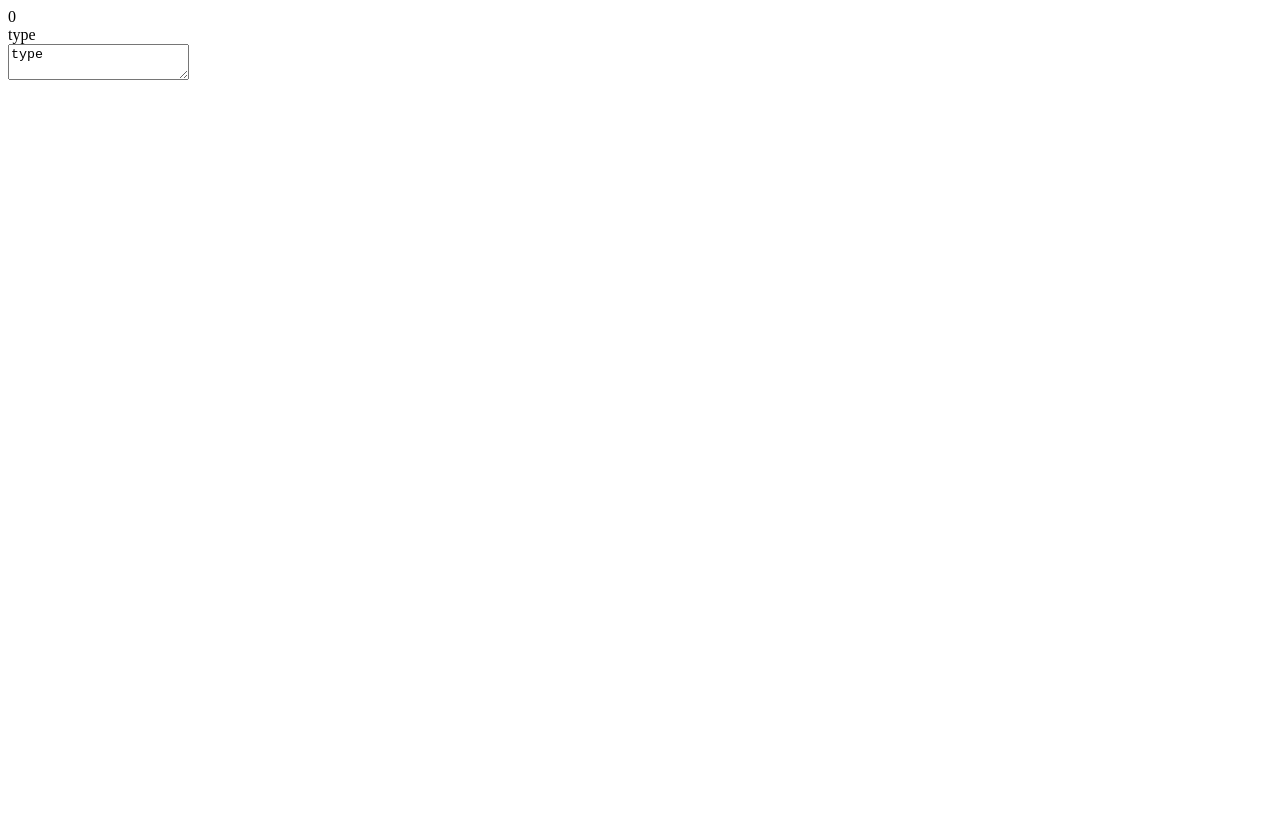
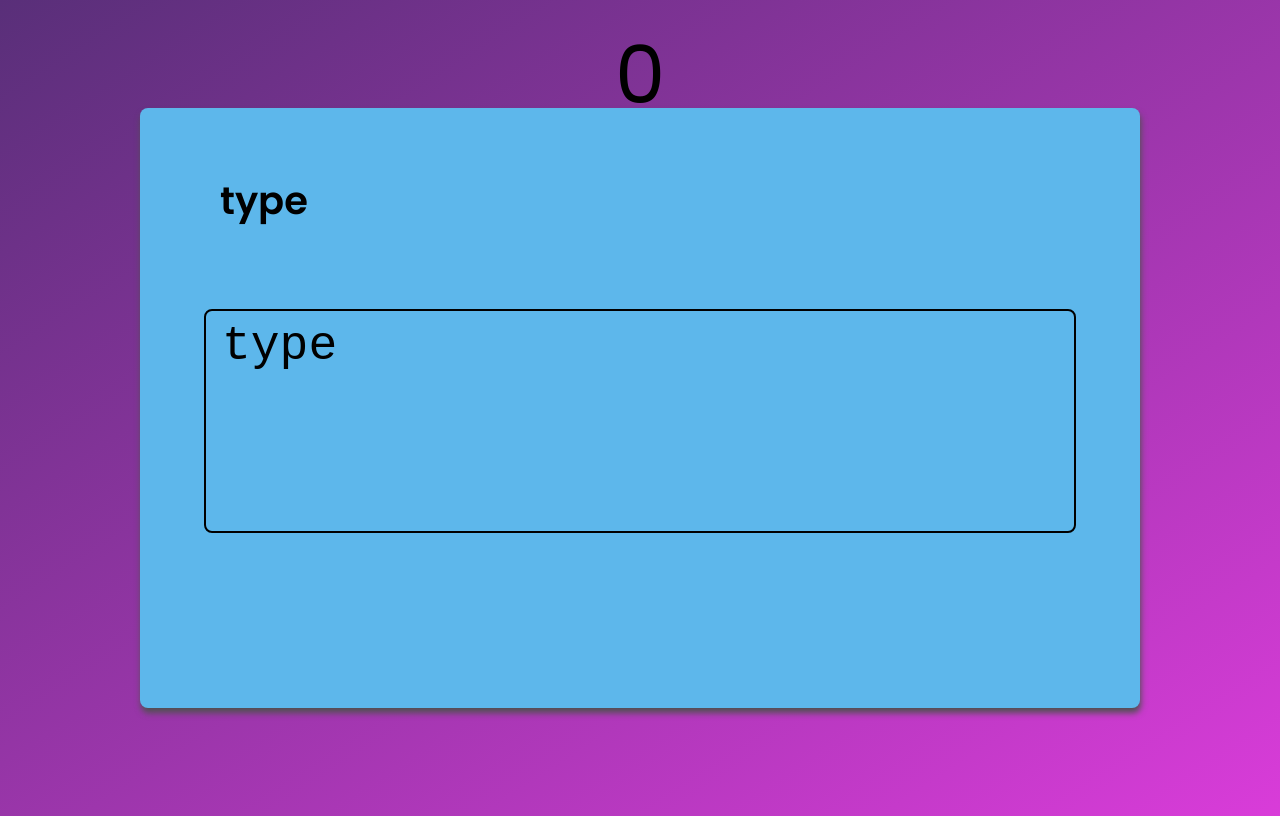
Before and after one commit to i-am-lulu/typing-game-tutorial, a plain HTML site: page index.html in a window 1280 px wide. Drawn offline with Linux system fonts and the light colour scheme; a web font is replaced by a local one.

Commit message:
completed css

```diff
--- a/index.html
+++ b/index.html
@@ -13,7 +13,7 @@
 
     <div class="container">
         <div class="type-display" id="typeDisplay">type</div>
-        <textarea id="typeInput" class="typeInput">type</textarea>
+        <textarea id="typeInput" class="type-Input" autofocus>type</textarea>
     </div>
 
 
--- a/style.css
+++ b/style.css
@@ -0,0 +1,67 @@
+@import url("https://fonts.googleapis.com/css2?family=Poppins:wght@300;400;500;600;700&family=Zen+Antique&display=swap");
+
+* {
+    box-sizing: border-box;
+    /* flexを当てたときに、borderのサイズと箱の大きさをレスポンシブに対応しやすくなる */
+}
+
+body {
+    height: 100vh;
+    display: flex;
+    align-items: center;
+    justify-content: center;
+    overflow: hidden;
+    background: linear-gradient(
+        to left top,
+        #d93cd9,
+        #592f79
+    );
+    font-family: "poppins", sans-serif;
+}
+
+.container {
+    background-color: rgb(93, 183, 235);
+    font-size: 2.4rem;
+    font-weight: 600;
+    padding: 4rem;
+    border-radius: 0.5rem;
+    width: 1000px;
+    min-height: 600px;
+    max-width: 90%;
+    box-shadow: 1px 5px 6px rgb(80, 80, 80);
+
+}
+
+.container .type-Input {
+    margin-top: 4rem;
+    font-size: 3rem;
+}
+
+.timer {
+    position: absolute;
+    top: 2rem;
+    font-size: 5rem;
+    top: 15px;
+}
+
+.type-display {
+    margin-bottom: 1rem;
+    margin-left: 1rem;
+}
+
+.type-Input {
+    background: transparent;
+    border: 2px solid rgb(158, 52, 52);
+    outline: none;
+    width: 100%;
+    height: 14rem;
+    margin: auto;
+    resize: none;
+    padding: 0.5rem 1rem;
+    border-radius: 0.5rem;
+    font-size: 1rem;
+}
+
+.type-Input:focus {
+    border-color: black;
+}
```
